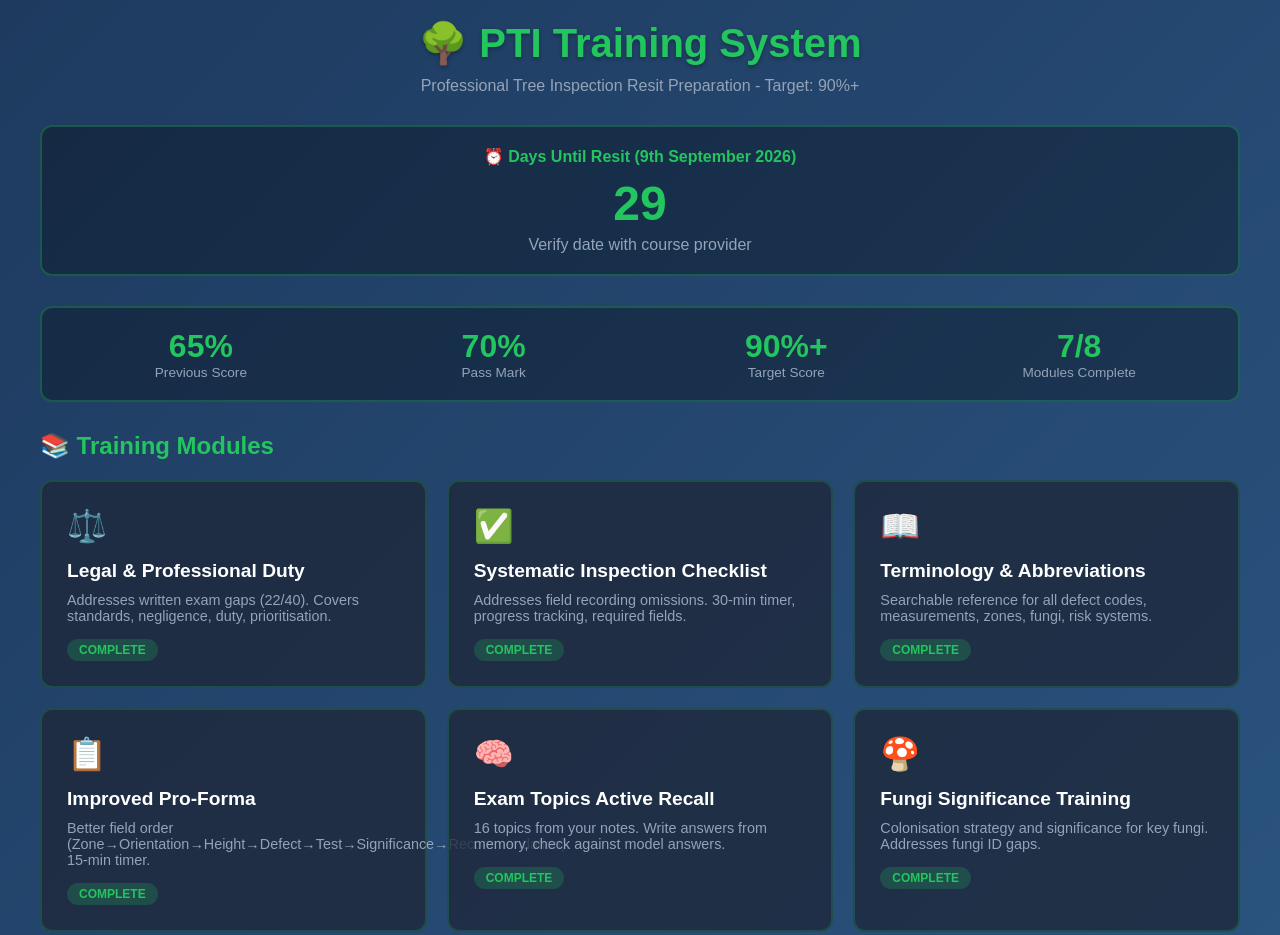
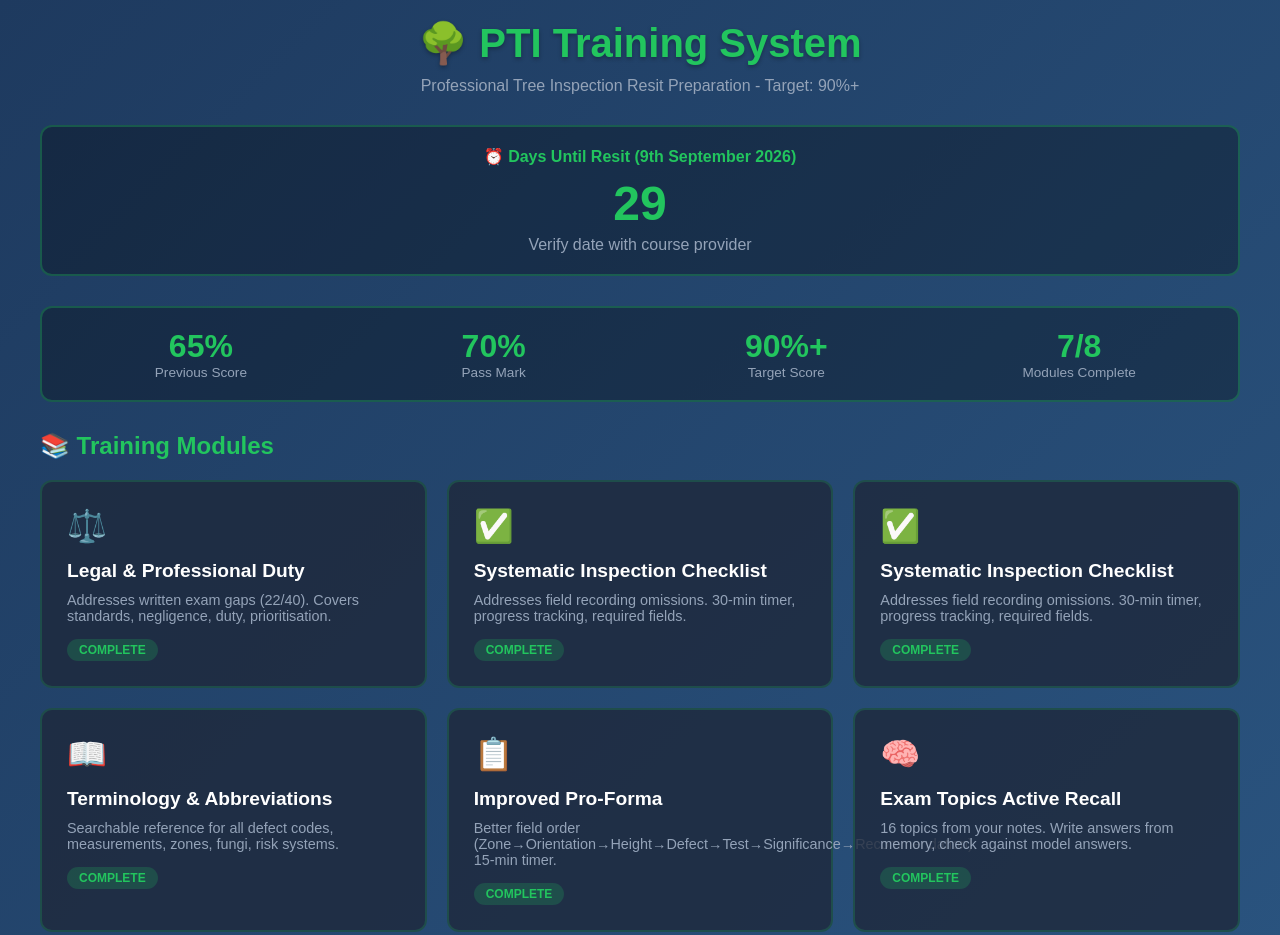
Before and after one commit to Joeycost27/pti-trainer, a plain HTML site: page index.html in a window 1280 px wide. Shown: the top 935 px of the page. Drawn offline with Linux system fonts and the light colour scheme.

Commit message:
Add Systematic Inspection Checklist module card

```diff
--- a/index.html
+++ b/index.html
@@ -77,6 +77,15 @@
                 <div class="module-desc">Addresses field recording omissions. 30-min timer, progress tracking, required fields.</div>
                 <span class="module-tag tag-complete">COMPLETE</span>
             </div>
+
+<div class="module-card" onclick="window.location.href='precision-recall-system.html'">
+                <div class="module-icon">✅</div>
+                <div class="module-title">Systematic Inspection Checklist</div>
+                <div class="module-desc">Addresses field recording omissions. 30-min timer, progress tracking, required fields.</div>
+                <span class="module-tag tag-complete">COMPLETE</span>
+            </div>
+
+
 
             <div class="module-card" onclick="window.location.href='terminology-reference.html'">
                 <div class="module-icon">📖</div>
```
